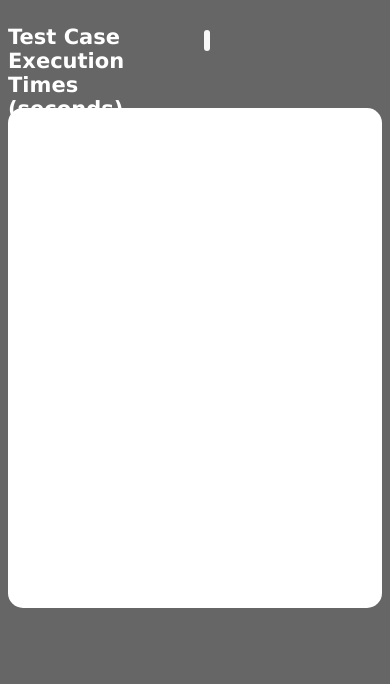
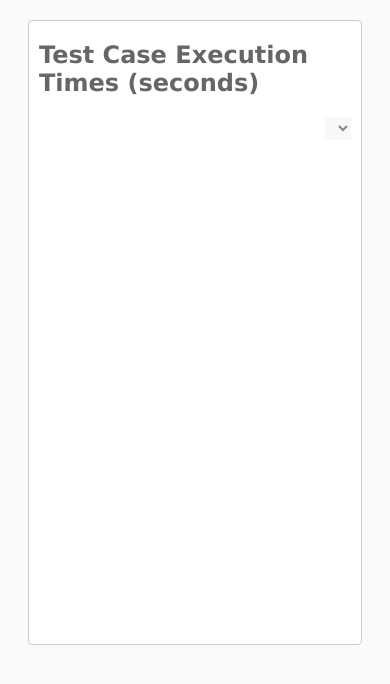
Before and after one commit to nickprescott/automation_server, a website: page web_app/index.html in a window 390 px wide. Drawn offline with nearby package versions, Linux system fonts and the light colour scheme; no server answers.

Commit message:
Update page style
a little low contrast but aiming for a more coherent page body for the
inevitable inclusion of more charts/tables. Doesn't work on mobile, need
to figure out how to handle canvas elements gracefully, the select tag
also flows off the page currently

```diff
--- a/web_app/css/metricsApp.css
+++ b/web_app/css/metricsApp.css
@@ -1,50 +1,32 @@
-html {
-  background-color: #666666;
+body {
+    font-family: "Lucida Grande", Helvetica, Arial, sans-serif;
+    background-color: #FAFAFA;
+    color:#666;
 }
 
 canvas {
-  width: 100%;
-  height: 500px;
-  background-color: #ffffff;
-  border-radius: 15px;
-}
-
-h2 {
-  color: #ffffff;
-  width: 50%;
-  float: left;
-  height: 65px;
-}
-
-#btnBar {
-  text-align: right;
-  display:table-cell;
-  vertical-align:middle;
-  margin-left:auto;
-  margin-right:0;
-  height: 64px;
-  width: 40%;
-}
-
-html {
-  font: 14px "Lucida Grande", Helvetica, Arial, sans-serif;
+    width: 100%;
+    height: 500px;
+    background-color: #ffffff;
 }
 
 select {
+    float: right;
     padding:3px;
-    margin: 0;
-    border-radius:4px;
-    background: #f8f8f8;
     color:#888;
     border:none;
-    outline:none;
-    display: inline-block;
-    -webkit-appearance:none;
-    -moz-appearance:none;
-    appearance:none;
-    cursor:pointer;
+    background-color: #f8f8f8;
 }
 
-a {
-  color: #00B7FF;
+.application-container {
+    margin: 20px;
+    background-color: white;
+    border-radius: 4px;
+    border: 1px solid #cccccc;
 }
+
+.chart-container {
+    margin: 0 auto;
+    display: block;
+    width: 94%;
+}
--- a/web_app/index.html
+++ b/web_app/index.html
@@ -15,7 +15,6 @@
     <title>Automation Metrics</title>
   </head>
   <body>
-    <h2>Test Case Execution Times (seconds)</h2>
     <div id="metricsApp">
     </div>
   </body>
--- a/web_app/js/metricsApp.js
+++ b/web_app/js/metricsApp.js
@@ -2,13 +2,14 @@ var automationMetrics = (function () {
 
     var configMap = {
             main_html:
-                '<div class="application-container">'
-                + '<div id="btnBar">'
-                    + '<select id="testSelector"></select>'
-                + '</div>'
-                + '<canvas id="executionTimeChart"></canvas>'
+	        '<div class="application-container">'
+                + '<div class=chart-container>'
+	            + '<h2>Test Case Execution Times (seconds)</h2>'
+		    + '<select id="testSelector"></select>'
+		    + '<canvas id="executionTimeChart"></canvas>'
+	         +'</div>'
                 + '<table id="statusTable"></table>'
-                + '</div>',
+	      + '</div>',
             server: 'http://'+ location.host
         },
         initModules, displayChart, getTestCaseData, getTests, formatDate;
@@ -62,8 +63,8 @@ var automationMetrics = (function () {
         datasets: [
                   {
                     label: "testcase",
-                    fillColor: "rgba(4,196,176,0.3)",
-                    strokeColor: "rgba(3,145,131,1)",
+		    fillColor: "rgba(230,237,236,0.4)",
+                    strokeColor: "rgba(230,237,236,0.9)",
                     data: values
                    }
                 ]
@@ -73,7 +74,7 @@ var automationMetrics = (function () {
         //set point color based on status
         for (x=0; x<statuses.length;x++) {
             if (statuses[x].toLowerCase() == 'pass')
-                color = "green";
+                color = "#7fe87f";
             else
                 color = "red";
             lineChart.datasets[0].points[x].fillColor = color;
```
